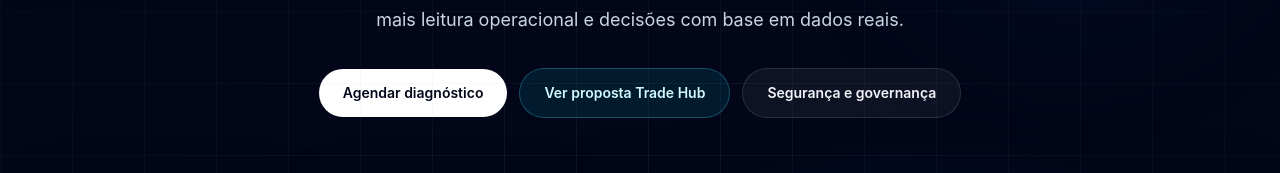
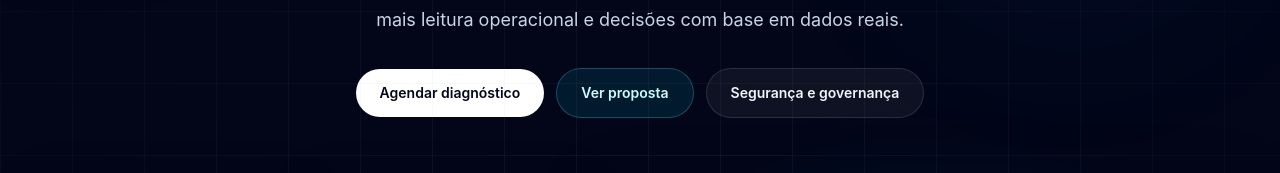
Before and after one commit to wagnervivianii/wctechlandpage, a React (Vite) app: page / in a window 1280 px wide. Shown: the part 493-666 px from the top of the page. Built offline with nearby package versions, Linux system fonts and the light colour scheme.

Commit message:
change text Landing page hub

```diff
--- a/src/pages/LandingPage.tsx
+++ b/src/pages/LandingPage.tsx
@@ -278,7 +278,7 @@
                   href="/proposta"
                   className="w-full rounded-full border border-cyan-300/25 bg-cyan-400/10 px-6 py-3.5 text-sm font-semibold text-cyan-100 transition hover:border-cyan-300/40 hover:bg-cyan-400/14 sm:w-auto"
                 >
-                  Ver proposta Trade Hub
+                  Ver proposta
                 </a>
                 <button
                   type="button"
```
